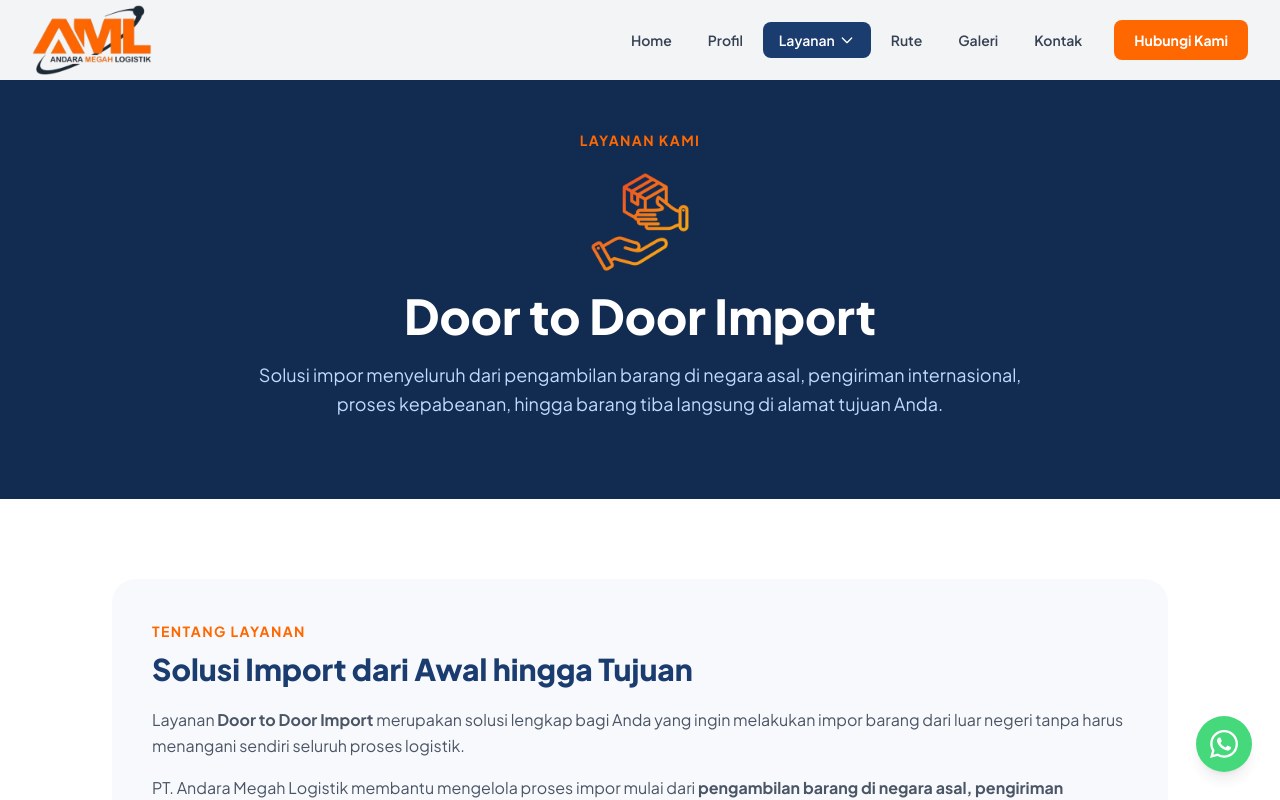
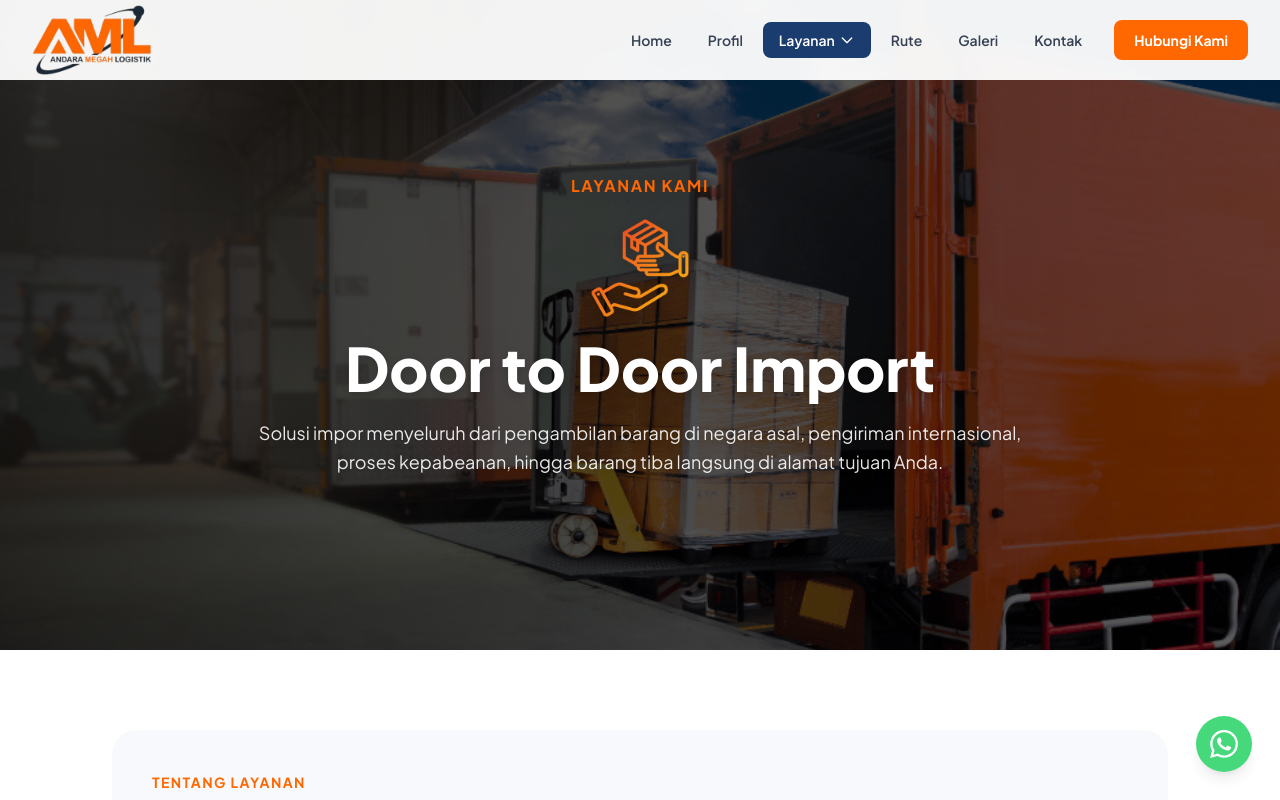
Before and after one commit to mughisqarratal/andara-cargo, a Next.js app: page /layanan/door-to-door in a window 1280 px wide. Shown: the top 800 px of the page. Built offline with nearby package versions, Linux system fonts and the light colour scheme.

Commit message:
doortodoor rev

```diff
--- a/app/components/Navbar.tsx
+++ b/app/components/Navbar.tsx
@@ -268,8 +268,8 @@ export default function Navbar() {
         ===================================================== */}
 
         <div
-          className={`lg:hidden overflow-hidden transition-all duration-300 ease-in-out ${
-            mobileOpen ? "max-h-[600px] opacity-100" : "max-h-0 opacity-0"
+          className={`lg:hidden overflow-hidden transition-all duration-700 ease-in-out ${
+            mobileOpen ? "max-h-150 opacity-100" : "max-h-0 opacity-0"
           }`}
         >
           <div className="bg-white border-t border-gray-100 py-4 space-y-1">
--- a/app/layanan/door-to-door/page.tsx
+++ b/app/layanan/door-to-door/page.tsx
@@ -28,6 +28,9 @@ const benefits = [
   },
 ];
 
+const HERO_DESKTOP_IMAGE = "/images/services/doortodoor.png";
+const HERO_MOBILE_IMAGE = "/images/services/doortodoor.png";
+
 const handledServices = [
   "Pickup barang dari supplier",
   "Pengiriman internasional",
@@ -45,13 +48,56 @@ export default function Page() {
       {/* =========================
           HERO
       ========================== */}
-      <section
-        className="pt-32 pb-20"
-        style={{ background: "var(--primary-dark)" }}
-      >
-        <div className="max-w-7xl mx-auto px-4 sm:px-8 lg:px-12 text-center">
+      {/* =========================
+    HERO
+========================== */}
+      <section className="relative min-h-[620px] md:min-h-[650px] flex items-center overflow-hidden">
+        {/* =========================
+      BACKGROUND DESKTOP
+  ========================== */}
+        <Image
+          src={HERO_DESKTOP_IMAGE}
+          alt=""
+          fill
+          priority
+          sizes="100vw"
+          className="hidden md:block object-cover object-center"
+        />
+
+        {/* =========================
+      BACKGROUND MOBILE
+  ========================== */}
+        <Image
+          src={HERO_MOBILE_IMAGE}
+          alt=""
+          fill
+          priority
+          sizes="100vw"
+          className="block md:hidden object-cover object-center"
+        />
+
+        {/* =========================
+      DARK OVERLAY
+      Supaya tulisan tetap terbaca
+  ========================== */}
+        <div className="absolute inset-0 bg-black/50" />
+
+        {/* Gradient tambahan */}
+        <div
+          className="absolute inset-0"
+          style={{
+            background:
+              "linear-gradient(90deg, rgba(0,0,0,0.65) 0%, rgba(0,0,0,0.35) 50%, rgba(0,0,0,0.2) 100%)",
+          }}
+        />
+
+        {/* =========================
+      CONTENT
+  ========================== */}
+        <div className="relative z-10 w-full">
+          <div className="max-w-7xl mx-auto px-5 sm:px-8 lg:px-12 text-center">
             <span
-            className="text-sm font-bold tracking-widest uppercase"
+              className="text-sm md:text-base font-bold tracking-widest uppercase"
               style={{ color: "var(--accent)" }}
             >
               Layanan Kami
@@ -64,18 +110,20 @@ export default function Page() {
                 width={100}
                 height={100}
                 priority
+                className="object-contain drop-shadow-lg"
               />
             </div>
 
-          <h1 className="text-4xl md:text-5xl font-black text-white mb-5">
+            <h1 className="text-4xl sm:text-5xl md:text-6xl font-black text-white mb-5 drop-shadow-lg">
               Door to Door Import
             </h1>
 
-          <p className="text-blue-200 text-lg max-w-3xl mx-auto leading-relaxed">
+            <p className="text-white/90 text-base md:text-lg max-w-3xl mx-auto leading-relaxed drop-shadow-md">
               Solusi impor menyeluruh dari pengambilan barang di negara asal,
               pengiriman internasional, proses kepabeanan, hingga barang tiba
               langsung di alamat tujuan Anda.
             </p>
+          </div>
         </div>
       </section>
 
@@ -111,9 +159,12 @@ export default function Page() {
 
               <p>
                 PT. Andara Megah Logistik membantu mengelola proses impor mulai
-                dari <strong>pengambilan barang di negara asal, pengiriman
-                internasional, proses kepabeanan, hingga barang tiba di alamat
-                tujuan</strong>.
+                dari{" "}
+                <strong>
+                  pengambilan barang di negara asal, pengiriman internasional,
+                  proses kepabeanan, hingga barang tiba di alamat tujuan
+                </strong>
+                .
               </p>
 
               <p>
@@ -129,10 +180,7 @@ export default function Page() {
       {/* =========================
           FLOW
       ========================== */}
-      <section
-        className="py-20"
-        style={{ background: "var(--bg-light)" }}
-      >
+      <section className="py-20" style={{ background: "var(--bg-light)" }}>
         <div className="max-w-6xl mx-auto px-5 sm:px-8 lg:px-12">
           <div className="text-center mb-12">
             <span
@@ -201,10 +249,7 @@ export default function Page() {
                   ✓
                 </div>
 
-                <p
-                  className="font-bold"
-                  style={{ color: "var(--primary)" }}
-                >
+                <p className="font-bold" style={{ color: "var(--primary)" }}>
                   {service}
                 </p>
               </div>
@@ -216,10 +261,7 @@ export default function Page() {
       {/* =========================
           BENEFITS
       ========================== */}
-      <section
-        className="py-20"
-        style={{ background: "var(--bg-light)" }}
-      >
+      <section className="py-20" style={{ background: "var(--bg-light)" }}>
         <div className="max-w-6xl mx-auto px-5 sm:px-8 lg:px-12">
           <div className="text-center mb-12">
             <span
@@ -280,8 +322,8 @@ export default function Page() {
             </h3>
 
             <p className="text-blue-200 mb-7 max-w-xl mx-auto">
-              Konsultasikan kebutuhan impor Anda dengan tim PT. Andara
-              Megah Logistik dan dapatkan solusi pengiriman yang sesuai.
+              Konsultasikan kebutuhan impor Anda dengan tim PT. Andara Megah
+              Logistik dan dapatkan solusi pengiriman yang sesuai.
             </p>
 
             <div className="flex flex-wrap gap-4 justify-center">
```
Lines whose indentation alone changed are shown as unchanged.
